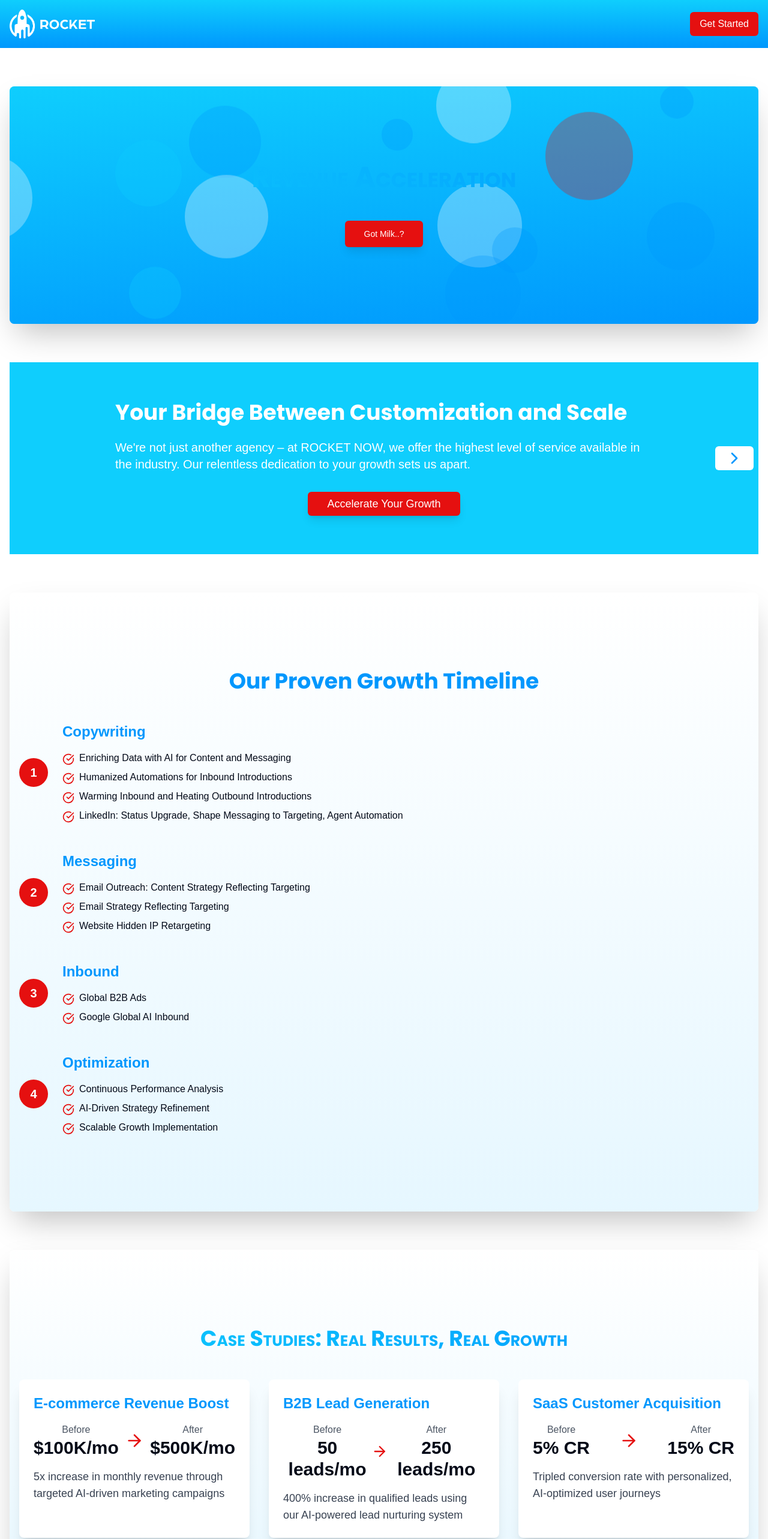
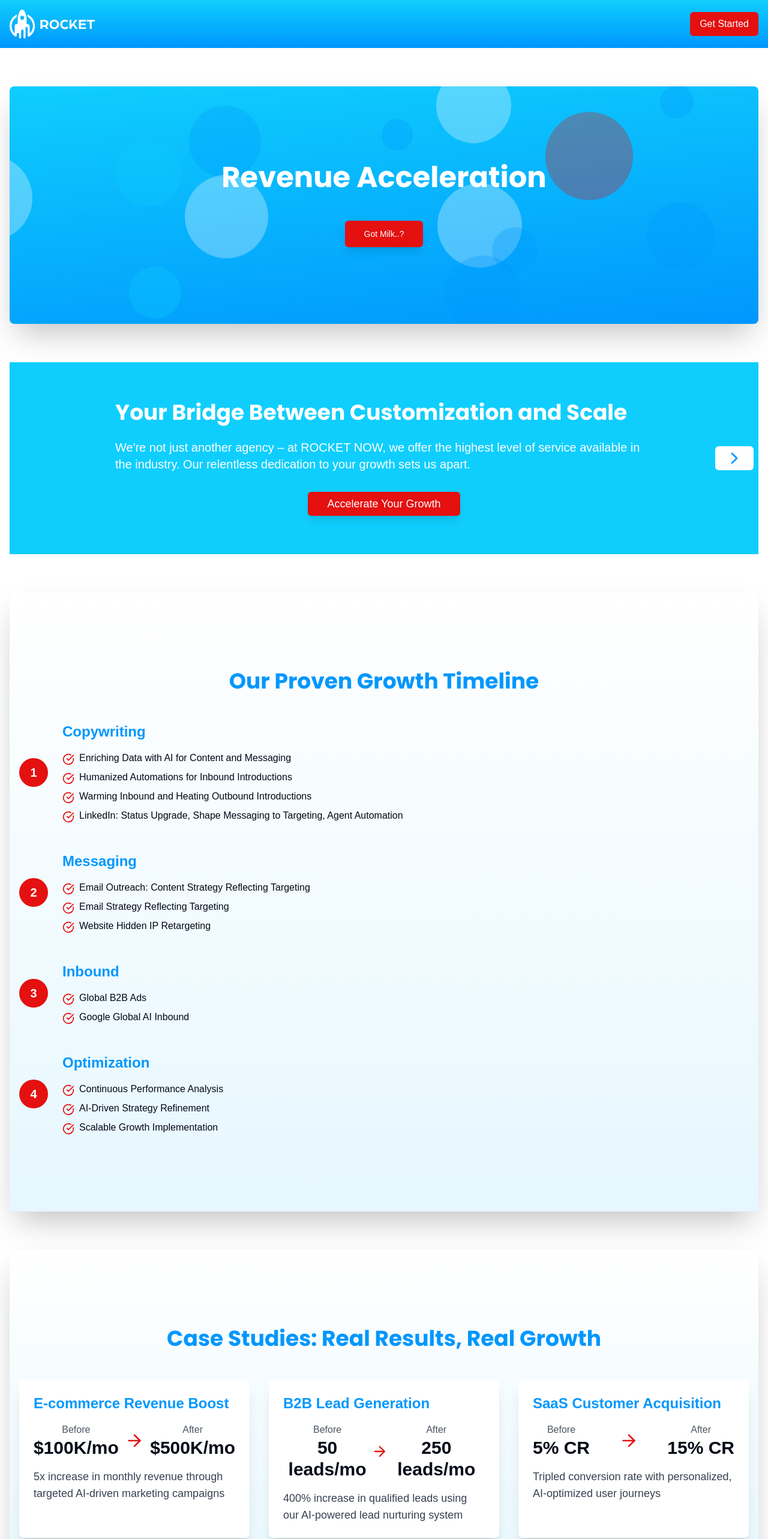
Before and after one commit to joshjvmes/leadgrowthbreeze, a React (Vite) app: page / in a window 1280 px wide. Shown: the top 2566 px of the page at 60% size. Built offline with nearby package versions, Linux system fonts and the light colour scheme.

Commit message:
Reverted to edit 5afd47bd-df5f-4fb9-81dc-422a42f2ad8c: "Center footer links and update year
Centered the links in the footer and adjusted the copyright section to be centered below. Updated the copyright year from "2023" to "2014-2024".
[skip gpt_engineer]"

```diff
--- a/src/components/CaseStudiesSection.jsx
+++ b/src/components/CaseStudiesSection.jsx
@@ -26,7 +26,7 @@ const CaseStudiesSection = () => {
   return (
     <section className="py-16 sm:py-32 bg-gradient-to-b from-white to-[#E6F7FF] rounded-lg shadow-2xl my-8 sm:my-16 backdrop-blur-md bg-opacity-90">
       <div className="container mx-auto px-4">
-        <h2 className="text-3xl sm:text-4xl font-bold text-center mb-12 text-[#0097FD] font-poppins small-caps gradient-text">
+        <h2 className="text-3xl sm:text-4xl font-bold text-center mb-12 text-[#0097FD] font-poppins">
           Case Studies: Real Results, Real Growth
         </h2>
         <div className="grid grid-cols-1 md:grid-cols-2 lg:grid-cols-3 gap-8">
--- a/src/components/ReviewsSection.jsx
+++ b/src/components/ReviewsSection.jsx
@@ -41,7 +41,7 @@ const ReviewsSection = () => {
   return (
     <section className="py-16 sm:py-32 bg-gradient-to-b from-[#0FCEFD] to-[#0097FD] text-white rounded-lg shadow-2xl my-8 sm:my-16 backdrop-blur-md bg-opacity-90">
       <div className="container mx-auto px-4">
-        <h2 className="text-3xl sm:text-4xl font-bold text-center mb-12 font-poppins small-caps gradient-text">
+        <h2 className="text-3xl sm:text-4xl font-bold text-center mb-12 font-poppins">
           What Our Clients Say
         </h2>
         <div className="grid grid-cols-1 md:grid-cols-2 lg:grid-cols-3 gap-8">
--- a/src/index.css
+++ b/src/index.css
@@ -99,14 +99,3 @@
     opacity: 0;
   }
 }
-
-.small-caps {
-  font-variant: small-caps;
-}
-
-.gradient-text {
-  background: linear-gradient(45deg, #0FCEFD, #0097FD);
-  -webkit-background-clip: text;
-  background-clip: text;
-  color: transparent;
-}
--- a/src/pages/Index.jsx
+++ b/src/pages/Index.jsx
@@ -70,7 +70,7 @@ const Index = () => {
           <section className="text-center py-16 sm:py-32 bg-gradient-to-b from-[#0FCEFD] to-[#0097FD] text-white rounded-lg my-8 sm:my-16 shadow-2xl backdrop-blur-md bg-opacity-90 relative overflow-hidden">
             <AnimatedBackground />
             <div className="relative z-10">
-              <h2 className="text-3xl sm:text-5xl font-extrabold mb-6 sm:mb-8 font-poppins small-caps gradient-text">
+              <h2 className="text-3xl sm:text-5xl font-extrabold mb-6 sm:mb-8 font-poppins">
                 Revenue Acceleration
               </h2>
               <Button
@@ -104,7 +104,7 @@ const Index = () => {
 
         <FadeInSection>
           <section className="py-16 sm:py-32 bg-gradient-to-b from-white to-[#E6F7FF] text-[#0097FD] rounded-lg shadow-2xl my-8 sm:my-16 backdrop-blur-md bg-opacity-90 px-4 sm:px-[10%]">
-            <h3 className="text-2xl sm:text-3xl font-bold text-center mb-8 sm:mb-16 font-poppins small-caps gradient-text">
+            <h3 className="text-2xl sm:text-3xl font-bold text-center mb-8 sm:mb-16 font-poppins">
               Why CMOs Choose ROCKET NOW
             </h3>
             <div className="grid gap-8 sm:grid-cols-2 lg:grid-cols-3">
@@ -129,7 +129,7 @@ const Index = () => {
 
         <FadeInSection>
           <section className="py-16 sm:py-32 bg-gradient-to-b from-[#0FCEFD] to-[#0097FD] text-white rounded-lg shadow-2xl my-8 sm:my-16 backdrop-blur-md bg-opacity-90">
-            <h3 className="text-2xl sm:text-3xl font-bold mb-6 sm:mb-8 text-center font-poppins small-caps gradient-text">
+            <h3 className="text-2xl sm:text-3xl font-bold mb-6 sm:mb-8 text-center font-poppins">
               Marketing Costs Calculator
             </h3>
             <div className="max-w-2xl mx-auto">
@@ -149,7 +149,7 @@ const FeatureCard = ({ icon, title, description }) => {
         <div className="bg-white rounded-full p-3 mb-4">
           {React.cloneElement(icon, { className: `${icon.props.className} text-[#E51010]` })}
         </div>
-        <h4 className="mt-4 text-lg sm:text-xl font-semibold font-poppins mb-2 small-caps">{title}</h4>
+        <h4 className="mt-4 text-lg sm:text-xl font-semibold font-poppins mb-2">{title}</h4>
       </div>
       <p className="text-center text-sm sm:text-base">{description}</p>
     </div>
```
